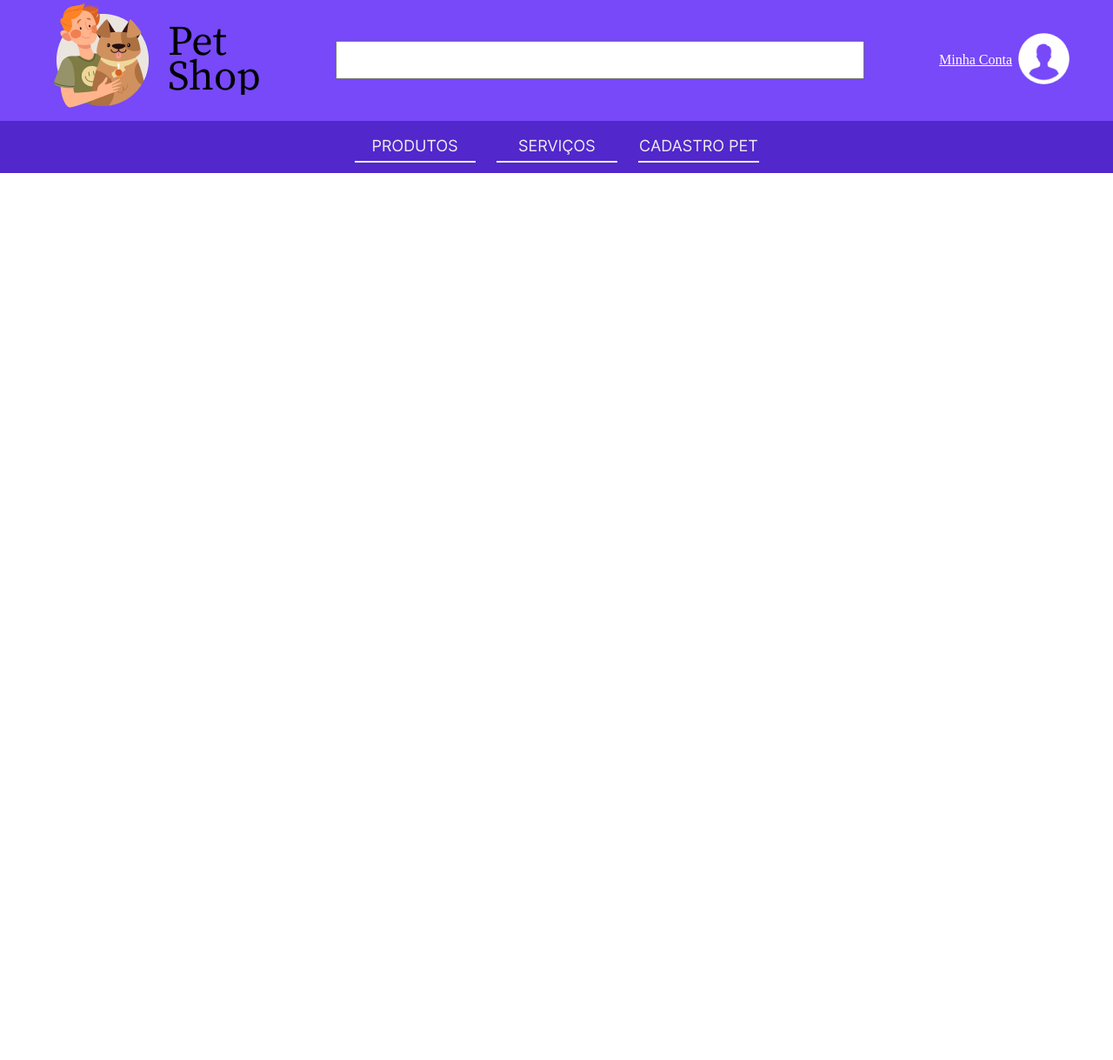
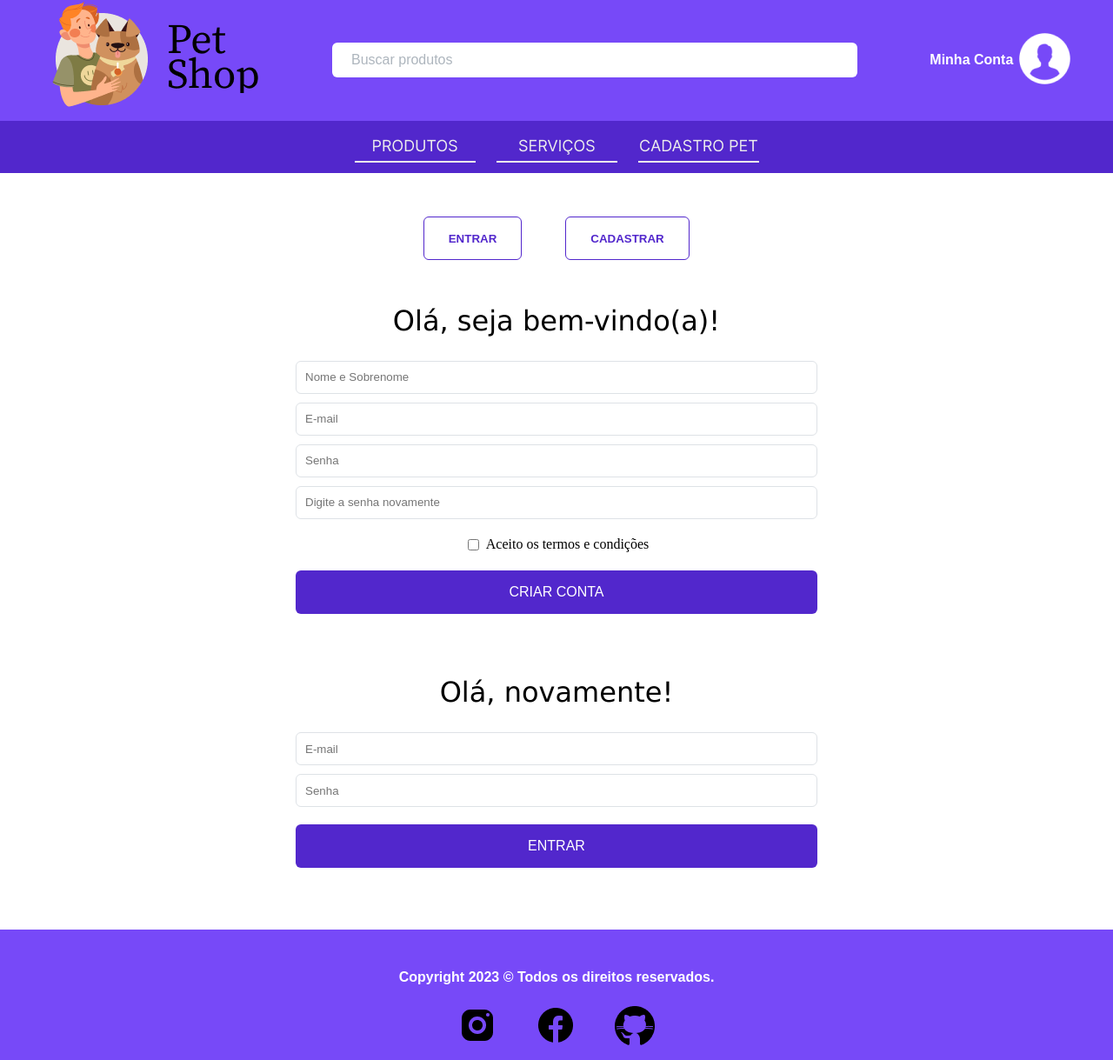
Before and after one commit to guilhermedospassos/petshop-projeto, a plain HTML site: page minhaConta.html in a window 1280 px wide. Shown: the part 1-1220 px from the top of the page at 87% size. Before the commit the page ends 800 px from the top, so only its background shows below. Drawn offline with Linux system fonts and the light colour scheme.

Commit message:
pagina de login

```diff
--- a/css/header.css
+++ b/css/header.css
@@ -18,6 +18,8 @@
 .header input {
   width: 600px;
   height: 38px;
+  border-radius: 6px;
+  border: none;
 }
 
 .header .botao-conta {
@@ -29,3 +31,11 @@
 .header .botao-conta a {
   color: white;
 }
+
+.header input::placeholder {
+  padding-left: 20px;
+  color: #adb5bd;
+  font-family: Arial, Helvetica, sans-serif;
+  font-weight: 500;
+  font-size: 16px;
+}
--- a/css/minhaConta.css
+++ b/css/minhaConta.css
@@ -0,0 +1,129 @@
+/* Estilos gerais */
+
+.container-1 {
+  width: auto;
+  height: 150px;
+  display: flex;
+  justify-content: center;
+  align-items: center;
+  gap: 50px;
+}
+
+.container-1 button {
+  height: 50px;
+  width: 113px;
+  border: 1px solid #5227cc;
+  border-radius: 6px;
+  background-color: white;
+  color: #5227cc;
+  text-transform: uppercase;
+  font-weight: bold;
+  font-weight: 600;
+  font-family: Arial, Helvetica, sans-serif;
+  cursor: pointer;
+}
+
+.container-1 :nth-child(2) {
+  height: 50px;
+  width: 143px;
+}
+
+.container-1 button:focus {
+  background-color: #5227cc;
+  color: white;
+}
+
+.cadastrar {
+  height: 360px;
+  width: auto;
+  display: flex;
+  flex-direction: column;
+  justify-content: center;
+  align-items: center;
+}
+
+.cadastrar h1 {
+  font-size: 32px;
+  padding-bottom: 30px;
+  font-family: "Lucida Sans", "Lucida Sans Regular", "Lucida Grande",
+    "Lucida Sans Unicode", Geneva, Verdana, sans-serif;
+  font-weight: 500;
+}
+
+.cadastrar ul {
+  display: flex;
+  flex-direction: column;
+  gap: 10px;
+}
+
+.cadastrar ul li input {
+  height: 34px;
+  width: 586px;
+  border-radius: 6px;
+  border: 1px solid #dee2e6;
+  padding-left: 10px;
+}
+
+.termos {
+  display: flex;
+  align-items: center;
+  padding-top: 20px;
+  gap: 5px;
+  padding-bottom: 20px;
+}
+
+.cadastrar button {
+  height: 50px;
+  width: 600px;
+  text-transform: uppercase;
+  background-color: #5227cc;
+  color: white;
+  font-family: Arial, Helvetica, sans-serif;
+  font-size: 16px;
+  border-radius: 6px;
+  border: none;
+}
+
+.entrar {
+  height: 360px;
+  width: auto;
+  display: flex;
+  flex-direction: column;
+  justify-content: center;
+  align-items: center;
+}
+
+.entrar h1 {
+  font-size: 32px;
+  padding-bottom: 30px;
+  font-family: "Lucida Sans", "Lucida Sans Regular", "Lucida Grande",
+    "Lucida Sans Unicode", Geneva, Verdana, sans-serif;
+  font-weight: 500;
+}
+
+.entrar ul {
+  display: flex;
+  flex-direction: column;
+  gap: 10px;
+}
+
+.entrar ul li input {
+  height: 34px;
+  width: 586px;
+  border-radius: 6px;
+  border: 1px solid #dee2e6;
+  padding-left: 10px;
+}
+
+.entrar button {
+  height: 50px;
+  width: 600px;
+  text-transform: uppercase;
+  background-color: #5227cc;
+  color: white;
+  font-family: Arial, Helvetica, sans-serif;
+  font-size: 16px;
+  border-radius: 6px;
+  border: none;
+  margin-top: 20px;
+}
--- a/css/reset.css
+++ b/css/reset.css
@@ -124,3 +124,10 @@ table {
   border-collapse: collapse;
   border-spacing: 0;
 }
+
+a {
+  text-decoration: none;
+  font-family: Arial, Helvetica, sans-serif;
+  font-size: 16px;
+  font-weight: bolder;
+}
--- a/minhaConta.html
+++ b/minhaConta.html
@@ -1,5 +1,5 @@
 <!DOCTYPE html>
-<html lang="en">
+<html lang="pt-br">
 
 <head>
     <meta charset="UTF-8">
@@ -15,11 +15,12 @@
 <body>
     <header class="header">
         <div class="logo">
-            <img id="logo" src="./img/logo.png" alt="">
-            <img id="name" src="./img/logo-name.png" alt="">
+            <a href="./index.html"><img id="logo" src="./img/logo.png" alt=""></a>
+            <a href="./index.html"><img id="name" src="./img/logo-name.png" alt=""></a>
+
         </div>
         </div>
-        <input type="text">
+        <input placeholder="Buscar produtos" type="text">
         <div class="botao-conta">
             <a href="./minhaConta.html">Minha Conta</a>
             <a href=""><img src="./img/minhaConta.png" alt=""></a>
@@ -32,6 +33,47 @@
             <li><a href="./cadastro-pet.html"><img src="./img/cadastro-pet.png" alt=""></a></li>
         </ul>
     </nav>
+
+    <div class="container-1">
+        <button>Entrar</button>
+        <button>Cadastrar</button>
+    </div>
+
+    <div class="cadastrar">
+        <h1>Olá, seja bem-vindo(a)!</h1>
+        <ul>
+            <li><input type="text" placeholder="Nome e Sobrenome"></li>
+            <li><input type="email" placeholder="E-mail"></li>
+            <li><input type="password" placeholder="Senha"></li>
+            <li><input type="password" placeholder="Digite a senha novamente"></li>
+        </ul>
+
+        <div class="termos">
+            <input type="checkbox">
+            <p>Aceito os termos e condições</p>
+        </div>
+
+        <button>criar conta</button>
+    </div>
+
+    <div class="entrar">
+        <h1>Olá, novamente!</h1>
+        <ul>
+            <li><input type="email" placeholder="E-mail"></li>
+            <li><input type="password" placeholder="Senha"></li>
+        </ul>
+
+        <button>entrar</button>
+    </div>
+
+    <footer>
+        <span>Copyright 2023 © Todos os direitos reservados.</span>
+        <div class="redes">
+            <a href="https://www.instagram.com/"><img src="./img/insta.png" alt=""></a>
+            <a href="https://www.facebook.com/"><img src="./img/face.png" alt=""></a>
+            <a href="https://github.com/guilhermedospassos"><img src="./img/github.png" alt=""></a>
+        </div>
+    </footer>
 </body>
 
 </html>
```
Also changed, not shown: index.html (+2 -2 lines).
